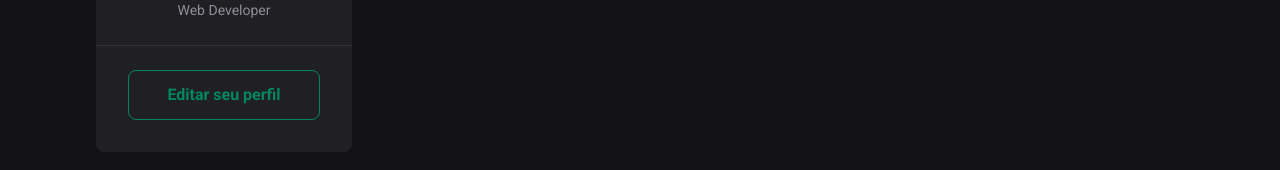
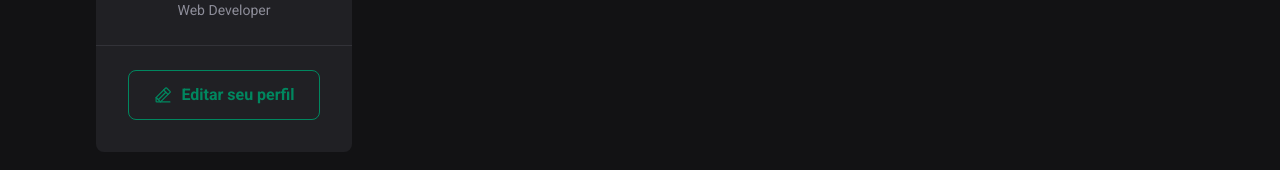
Before and after one commit to Guiihenriiq/React-js, a React (Vite) app: page / in a window 1280 px wide. Shown: the part 209-379 px from the top of the page. Built offline with nearby package versions, Linux system fonts and the light colour scheme.

Commit message:
Estrutura da aplicação - Finalizando Sidebar

```diff
--- a/src/components/Sidebar.jsx
+++ b/src/components/Sidebar.jsx
@@ -1,4 +1,5 @@
 import styles from './Sidebar.module.css'
+import { PencilLine } from 'phosphor-react'
 
 export function Sidebar() {
     return (
@@ -17,6 +18,7 @@ export function Sidebar() {
 
             <footer>
                 <a href="#">
+                    <PencilLine size={20} />
                     Editar seu perfil
                 </a>
             </footer>
--- a/src/components/Sidebar.module.css
+++ b/src/components/Sidebar.module.css
@@ -59,4 +59,13 @@
     display: flex;
     align-items: center;
     justify-content: center;
+
+    gap: 0.5rem;
+
+    transition: color 0.2s, background-color 0.2s;
 }
+
+.sidebar footer a:hover {
+    background: var(--green-500);
+    color: var(--white);
+}
```
